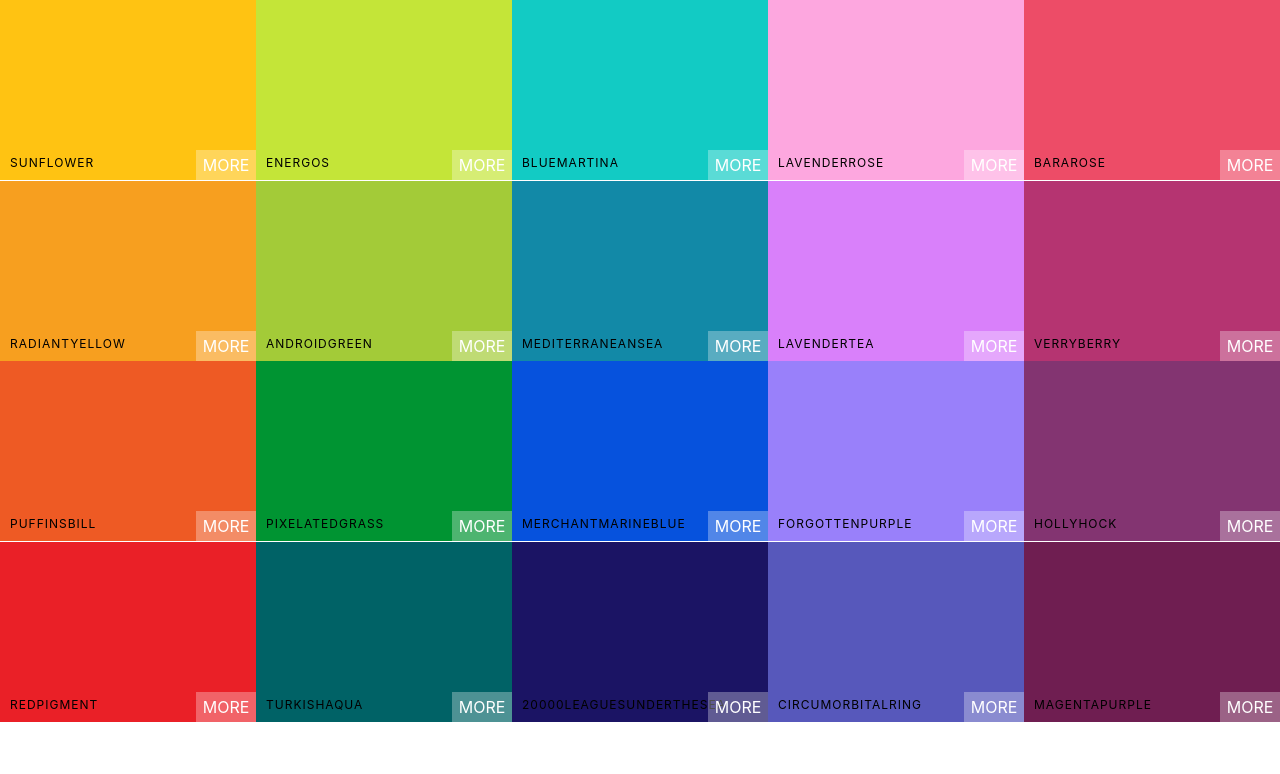
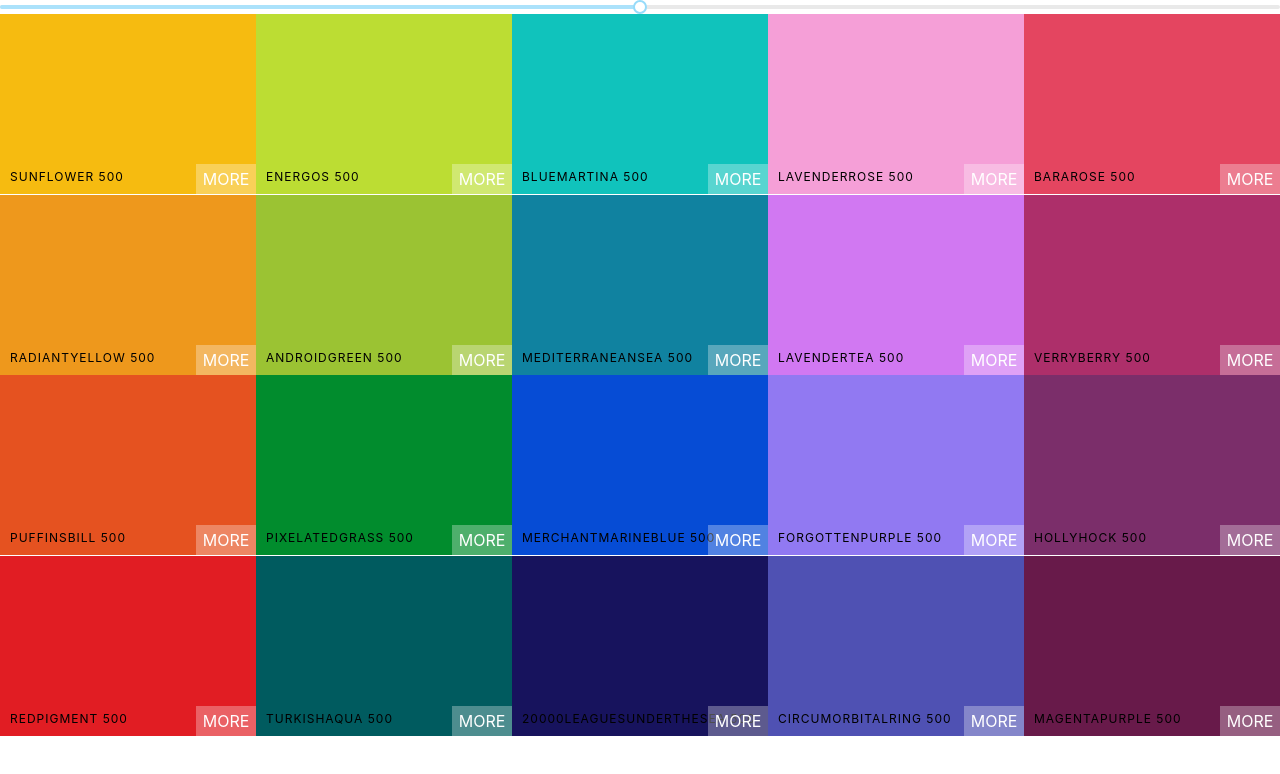
Before and after one commit to rick427/color-picker, a React (Create React App) app: page / in a window 1280 px wide. Shown: the top 774 px of the page. Built offline with nearby package versions, Linux system fonts and the light colour scheme.

Commit message:
adding slider

```diff
--- a/package.json
+++ b/package.json
@@ -3,6 +3,8 @@
   "version": "0.1.0",
   "private": true,
   "dependencies": {
+    "chroma-js": "^2.0.3",
+    "rc-slider": "^8.6.11",
     "react": "^16.8.6",
     "react-copy-to-clipboard": "^5.0.1",
     "react-dom": "^16.8.6",
--- a/src/App.js
+++ b/src/App.js
@@ -2,11 +2,13 @@
 import './App.css';
 import Palette from './components/Palette';
 import seedColors from './seedColors';
+import {generatePalette} from './colorHelpers';
 
 function App() {
+  console.log(generatePalette(seedColors[2]))
   return (
     <div>
-     <Palette {...seedColors[2]} />
+     <Palette palette={generatePalette(seedColors[2])} />
     </div>
   );
 }
--- /dev/null
+++ b/src/colorHelpers.js
@@ -0,0 +1,49 @@
+import chroma from "chroma-js";
+const levels = [50, 100, 200, 300, 400, 500, 600, 700, 800, 900];
+
+function generatePalette(starterPalette) {
+  let newPalette = {
+    paletteName: starterPalette.paletteName,
+    id: starterPalette.id,
+    emoji: starterPalette.emoji,
+    colors: {}
+  };
+  for (let level of levels) {
+    newPalette.colors[level] = [];
+  }
+  for (let color of starterPalette.colors) {
+    let scale = getScale(color.color, 10).reverse();
+    for (let i in scale) {
+      newPalette.colors[levels[i]].push({
+        name: `${color.name} ${levels[i]}`,
+        id: color.name.toLowerCase().replace(/ /g, "-"),
+        hex: scale[i],
+        rgb: chroma(scale[i]).css(),
+        rgba: chroma(scale[i])
+          .css()
+          .replace("rgb", "rgba")
+          .replace(")", ",1.0)")
+      });
+    }
+  }
+  return newPalette;
+}
+function getRange(hexColor) {
+  const end = "#fff";
+  return [
+    chroma(hexColor)
+      .darken(1.4)
+      .hex(),
+    hexColor,
+    end
+  ];
+}
+
+function getScale(hexColor, numberOfColors) {
+  return chroma
+    .scale(getRange(hexColor))
+    .mode("lab")
+    .colors(numberOfColors);
+}
+
+export { generatePalette };
--- a/src/components/Palette.js
+++ b/src/components/Palette.js
@@ -1,14 +1,37 @@
 import React, { Component } from 'react'
 import Colorbox from './Colorbox';
 import './palette.css';
+import Slider from 'rc-slider';
+import 'rc-slider/assets/index.css';
 
 class Palette extends Component {
+  constructor(props){
+    super(props);
+    this.state = {
+      level: 500
+    };
+    this.changeLevel=this.changeLevel.bind(this);
+  }
+
+  changeLevel(level){
+    this.setState({level});
+  }
+
   render() {
-    const colorboxes = this.props.colors.map(color => (
-        <Colorbox background={color.color} name={color.name} />
+    const {colors} = this.props.palette;
+    const {level} = this.state;
+    const colorboxes = colors[level].map(color => (
+        <Colorbox background={color.hex} name={color.name} />
     ))
     return (
       <div className="palette">
+         <Slider
+            defaultValue={level}
+            min={100}
+            step={100}
+            max={900}
+            onAfterChange={this.changeLevel}
+          />
         {/*Navbar foes here*/}
         <div className="palette-colors">
           {colorboxes}
```
Also changed, not shown: 1 other file (tests, documents, lock files or other folders).
